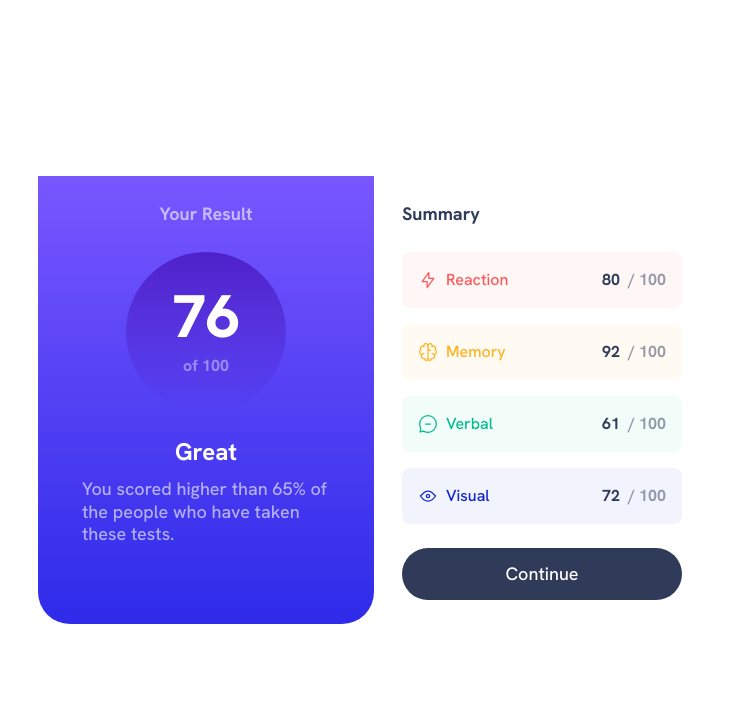
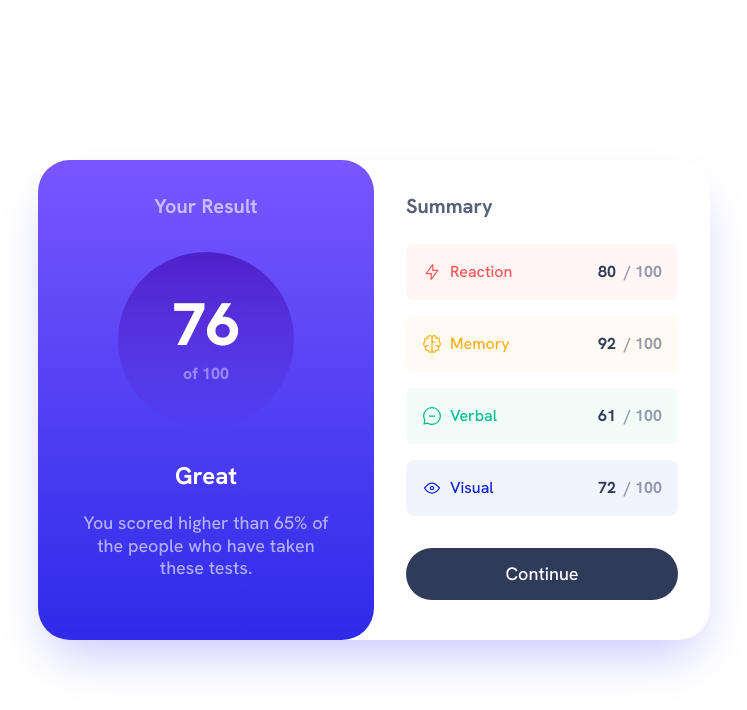
Before and after one commit to mkhmbtv/results-summary-component, a website built with Vite: page index.html in a window 1280 px wide. Shown: the whole page, without its empty margins (266-1013 px from the left). Built offline with nearby package versions, Linux system fonts and the light colour scheme.

Commit message:
Finish desktop design

```diff
--- a/index.html
+++ b/index.html
@@ -11,24 +11,24 @@
     <link href="https://fonts.googleapis.com/css2?family=Hanken+Grotesk:wght@500;700;800&display=swap" rel="stylesheet">
 </head>
 <body class="font-hanken">
-    <div class="min-h-screen md:grid place-items-center">
-        <div class="mx-auto w-full md:max-w-2xl">
-            <div class="grid md:grid-cols-2">
-                <div class="p-6 bg-gradient-to-b from-light-slate-blue to-light-royal-blue rounded-b-[2rem]">
-                    <h6 class="text-white/60 text-lg text-center font-bold mb-6">Your Result</h6>
+    <div class="min-h-screen sm:grid place-items-center">
+        <div class="mx-auto w-full sm:max-w-2xl">
+            <div class="grid sm:grid-cols-2 sm:rounded-[2rem] sm:shadow-2xl sm:shadow-light-lavender">
+                <div class="p-6 bg-gradient-to-b from-light-slate-blue to-light-royal-blue rounded-b-[2rem] sm:rounded-[2rem] sm:pt-8">
+                    <h6 class="text-white/60 text-lg text-center font-bold mb-6 sm:text-xl sm:mb-8">Your Result</h6>
                     <div
-                        class="text-white text-6xl font-extrabold text-center
+                        class="text-white text-6xl mb-8 font-extrabold text-center
                         rounded-full h-40 w-40 flex items-center justify-center flex-col mx-auto
-                        bg-gradient-to-b from-violet-blue to-persian-blue"
+                        bg-gradient-to-b from-violet-blue to-persian-blue sm:h-44 sm:w-44"
                     >
                         76
                         <span class="block text-base mt-2 text-white/40">of 100</span>
                     </div>
-                    <h4 class="mt-6 text-center text-2xl font-bold text-white">Great</h4>
-                    <p class="mt-2.5 mb-5 mx-auto text-white/60 text-lg px-5 leading-tight">You scored higher than 65% of the people who have taken these tests.</p>
+                    <h4 class="text-center text-2xl font-bold text-white mb-3 sm:mb-5">Great</h4>
+                    <p class="mb-5 mx-auto text-white/60 text-lg px-5 leading-tight text-center sm:mb-0">You scored higher than 65% of the people who have taken these tests.</p>
                 </div>
-                <div class="py-6 px-7">
-                    <h6 class="text-lg font-bold text-dark-gray-blue">Summary</h6>
+                <div class="py-6 px-7 sm:p-8 sm:pb-10">
+                    <h6 class="text-lg sm:text-xl font-bold text-dark-gray-blue/80">Summary</h6>
                     <ul class="mt-6 space-y-4">
                         <li class="flex justify-between p-4 rounded-lg bg-light-red/5">
                             <div class="flex items-center space-x-2">
@@ -60,7 +60,7 @@
                         </li>
                     </ul>
                     <a href="#" class="w-full mt-6 block text-white text-lg text-center bg-dark-gray-blue py-3 rounded-full
-                        hover:bg-gradient-to-b from-light-slate-blue to-light-royal-blue">
+                        hover:bg-gradient-to-b from-light-slate-blue to-light-royal-blue sm:mt-8">
                     Continue</a>
                 </div>
             </div>
--- a/tailwind.config.js
+++ b/tailwind.config.js
@@ -4,7 +4,7 @@ module.exports = {
   theme: {
     extend: {
       screens: {
-        xs: "375px",
+        xs: "480px",
       },
       colors: {
         "light-red": "hsl(0, 100%, 67%)",
```
